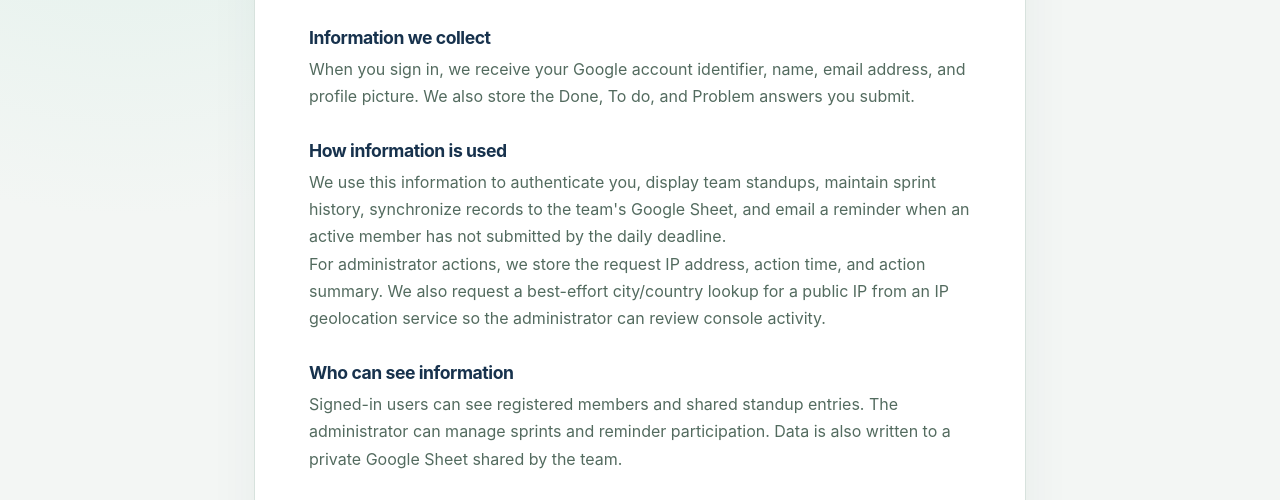
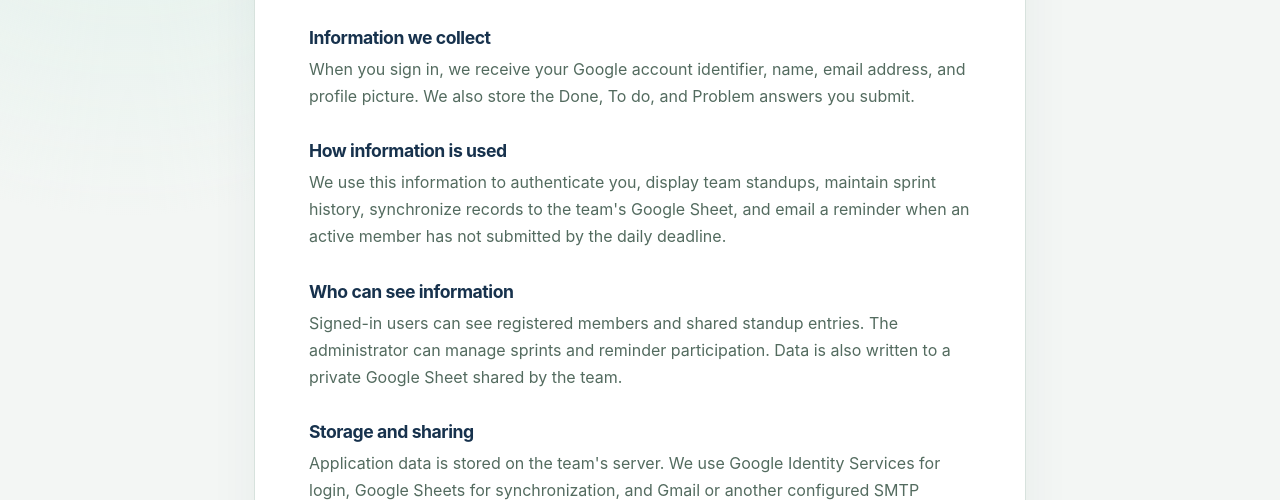
Before and after one commit to moomaideng/Scrum-Tool, a website: page standup/public/privacy.html in a window 1280 px wide. Shown: the part 296-796 px from the top of the page. Drawn offline with Linux system fonts and the light colour scheme; files that its build step writes are made by us from their sources.

Commit message:
chore: simplify standup privacy notice

```diff
--- a/standup/public/privacy.html
+++ b/standup/public/privacy.html
@@ -23,7 +23,6 @@
 
         <h2>How information is used</h2>
         <p>We use this information to authenticate you, display team standups, maintain sprint history, synchronize records to the team's Google Sheet, and email a reminder when an active member has not submitted by the daily deadline.</p>
-        <p>For administrator actions, we store the request IP address, action time, and action summary. We also request a best-effort city/country lookup for a public IP from an IP geolocation service so the administrator can review console activity.</p>
 
         <h2>Who can see information</h2>
         <p>Signed-in users can see registered members and shared standup entries. The administrator can manage sprints and reminder participation. Data is also written to a private Google Sheet shared by the team.</p>
```
